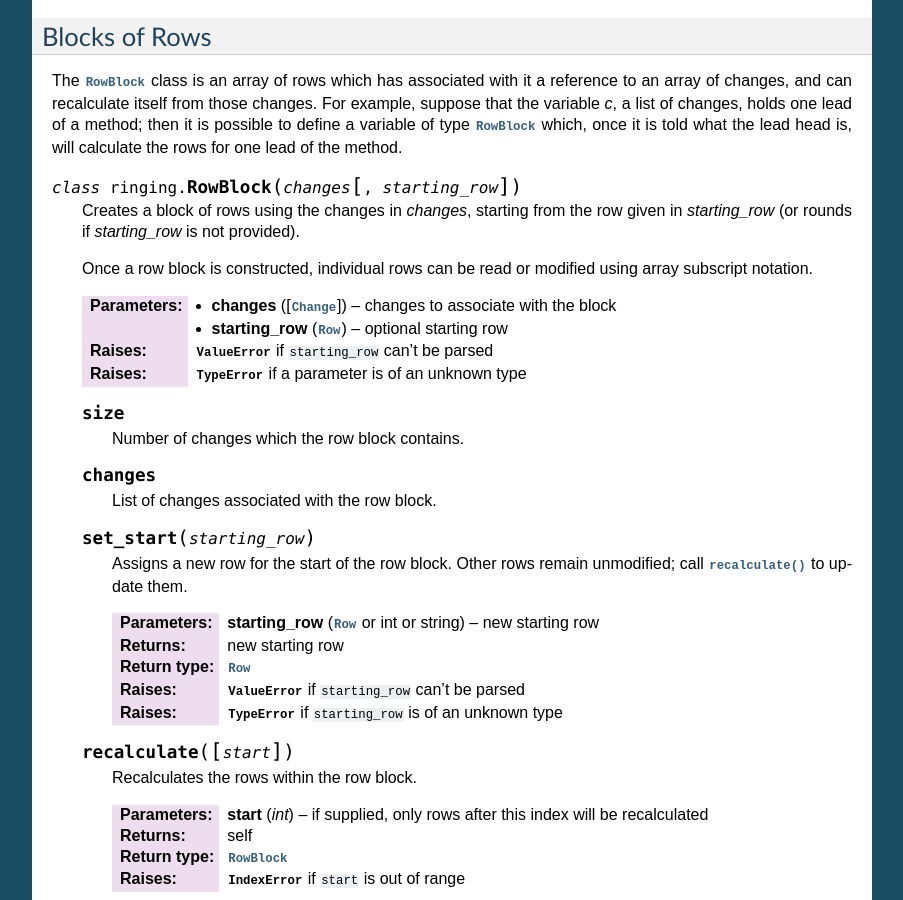
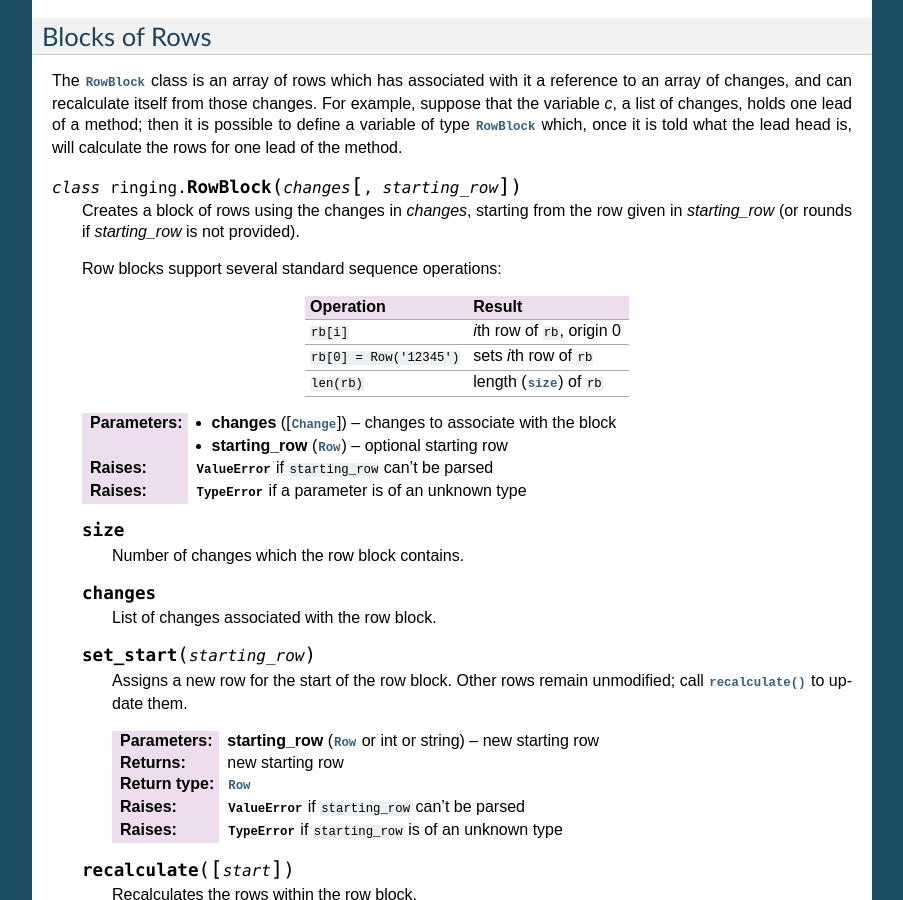
Before and after one commit to ringing-lib/ringing-lib-python, a Sphinx documentation site: the page built from docs/source/classes/change.rst, in a window 1280 px wide and 900 px high, scrolled down 2599 px. Shown: the whole window, without its empty margins (198-1101 px from the left). Built offline with Sphinx 7.4.7, drawn with Linux system fonts in a browser that asks for light colours.

Commit message:
Added iterator support for RowBlocks

```diff
--- a/docs/source/classes/change.rst
+++ b/docs/source/classes/change.rst
@@ -158,8 +158,15 @@ lead of the method.
    Creates a block of rows using the changes in *changes*, starting from the row
    given in *starting_row* (or rounds if *starting_row* is not provided).
 
-   Once a row block is constructed, individual rows can be read or modified
-   using array subscript notation.
+   Row blocks support several standard sequence operations:
+
+   ========================  ===============================
+   Operation                 Result
+   ========================  ===============================
+   ``rb[i]``                 *i*\ th row of ``rb``, origin 0
+   ``rb[0] = Row('12345')``  sets *i*\ th row of ``rb``
+   ``len(rb)``               length (:attr:`size`) of ``rb``
+   ========================  ===============================
 
    :param changes: changes to associate with the block
    :type changes: [:class:`Change`]
```
Also changed, not shown: 2 other files.
